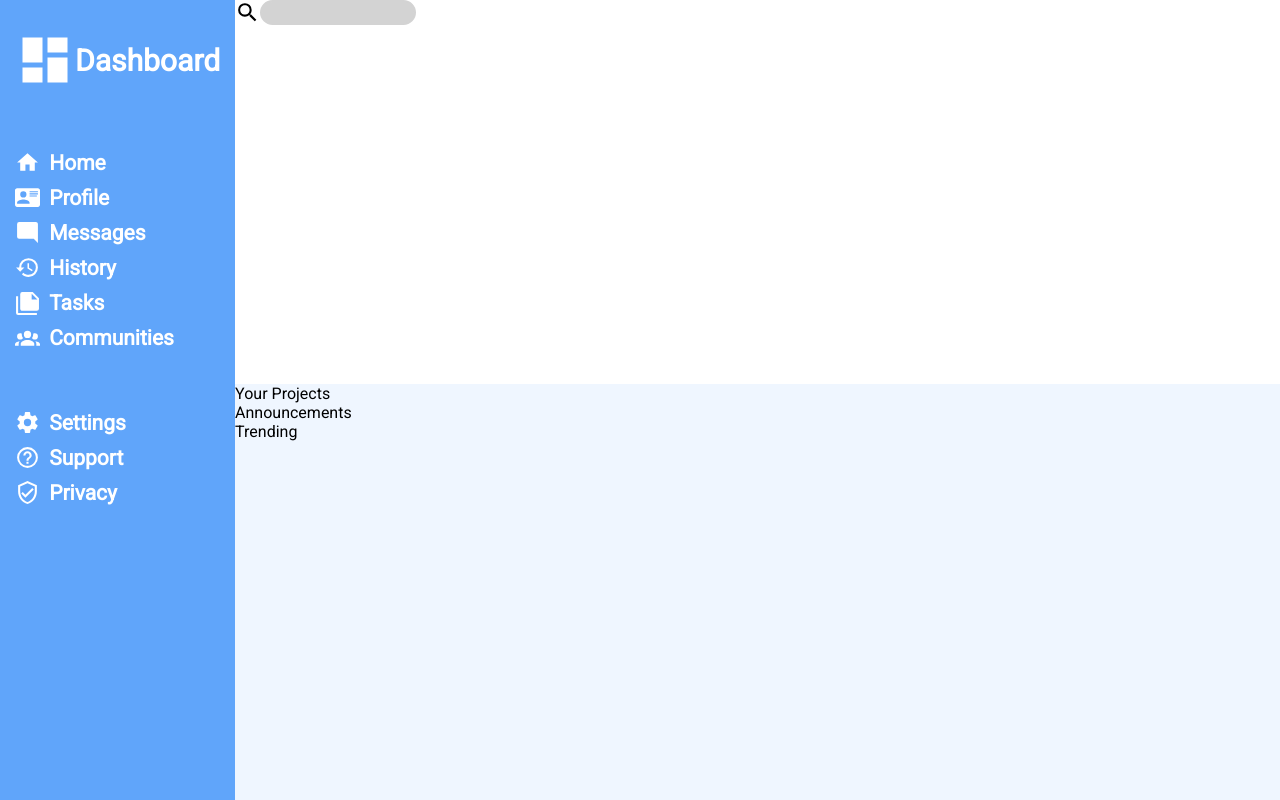
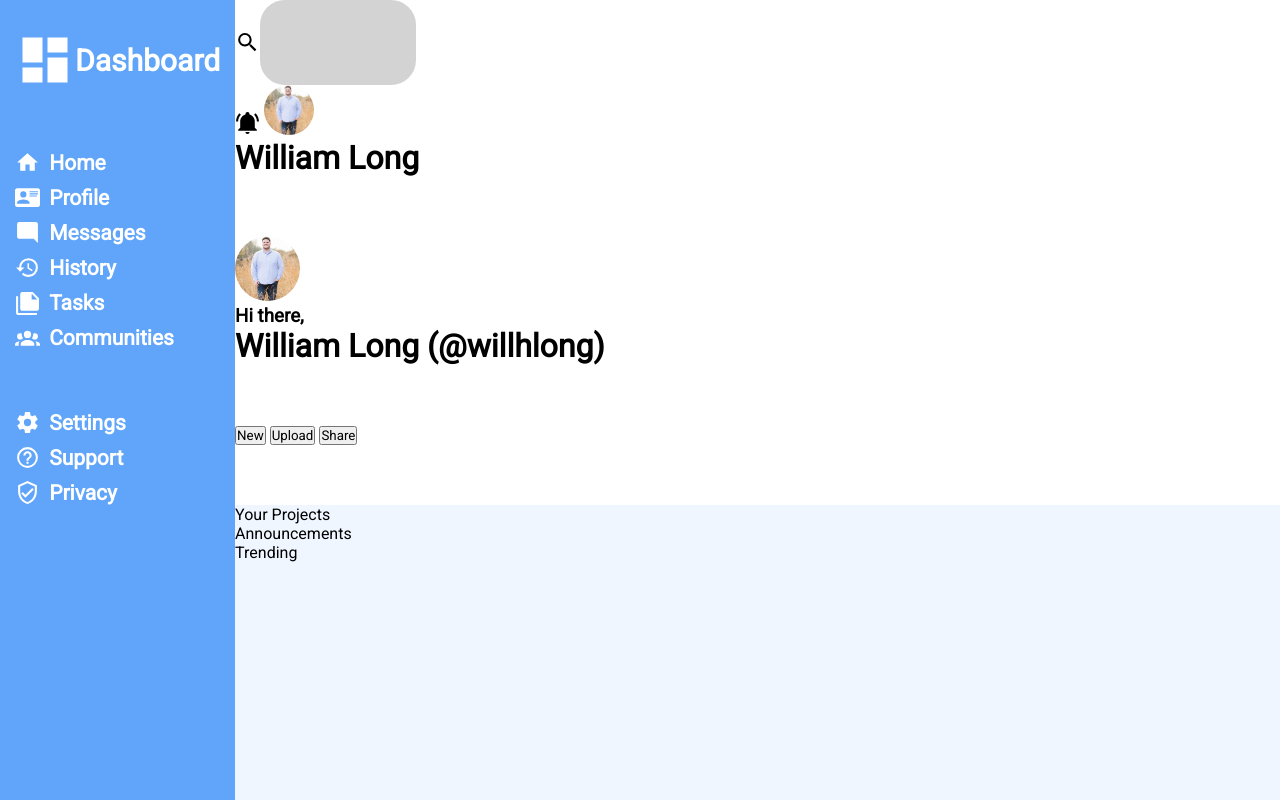
Before and after one commit to willhlong/dashboard, a plain HTML site: page index.html in a window 1280 px wide. Drawn offline with Linux system fonts and the light colour scheme.

Commit message:
Added header HTML content

```diff
--- a/index.html
+++ b/index.html
@@ -11,12 +11,30 @@
 <body>
   <div class="container">
     <div class="header">
-      <div class="search">
+      <div class="header-search">
         <svg xmlns="http://www.w3.org/2000/svg" viewBox="0 0 24 24">
           <title>magnify</title>
           <path d="M9.5,3A6.5,6.5 0 0,1 16,9.5C16,11.11 15.41,12.59 14.44,13.73L14.71,14H15.5L20.5,19L19,20.5L14,15.5V14.71L13.73,14.44C12.59,15.41 11.11,16 9.5,16A6.5,6.5 0 0,1 3,9.5A6.5,6.5 0 0,1 9.5,3M9.5,5C7,5 5,7 5,9.5C5,12 7,14 9.5,14C12,14 14,12 14,9.5C14,7 12,5 9.5,5Z" />
         </svg>
         <input type="text">
+      </div>
+      <div class="header-notifications">
+        <svg xmlns="http://www.w3.org/2000/svg" viewBox="0 0 24 24">
+          <title>bell-ring</title>
+          <path d="M21,19V20H3V19L5,17V11C5,7.9 7.03,5.17 10,4.29C10,4.19 10,4.1 10,4A2,2 0 0,1 12,2A2,2 0 0,1 14,4C14,4.1 14,4.19 14,4.29C16.97,5.17 19,7.9 19,11V17L21,19M14,21A2,2 0 0,1 12,23A2,2 0 0,1 10,21M19.75,3.19L18.33,4.61C20.04,6.3 21,8.6 21,11H23C23,8.07 21.84,5.25 19.75,3.19M1,11H3C3,8.6 3.96,6.3 5.67,4.61L4.25,3.19C2.16,5.25 1,8.07 1,11Z" />
+        </svg>
+        <img src="images/234526617_3055452018077605_801734604203875641_n.jpg" alt="Profile picture of me">
+        <h1>William Long</h1>
+      </div>
+      <div class="header-personal-info">
+        <img src="images/234526617_3055452018077605_801734604203875641_n.jpg" alt="Profile picture of me">
+        <h3>Hi there,</h3>
+        <h1>William Long (@willhlong)</h1>
+      </div>
+      <div class="header-buttons">
+        <button>New</button>
+        <button>Upload</button>
+        <button>Share</button>
       </div>
     </div>
     <div class="left-sidebar">
--- a/style.css
+++ b/style.css
@@ -14,29 +14,43 @@
   box-shadow: 0px 5px 5px black;
   grid-row: 1 / 2;
   grid-column: 2 / 3;
+  display: grid;
 }
 
-.search {
+.header-search {
   display: flex;
 }
 
 /* FIXME: fix border around input box */
-.search input,
-.search input:focus {
+.header-search input,
+.header-search input:focus {
   border: 2px solid lightgray;
   border-radius: 25px;
   background-color: lightgray;
 }
 
-.search svg {
+.header svg {
   width: 25px;
 }
 
+.header-notifications svg {
+  color: white;
+}
+
+.header-notifications img {
+  width: 50px;
+  border-radius: 50%;
+}
+
+.header-personal-info img {
+  width: 65px;
+  border-radius: 50%;;
+}
 /* Styles for sidebar */
 .left-sidebar {
   background-color: #60A5FA;
   color: white;
-  font-weight: bolder;
+  font-weight: bold;
   font-size: 14px;
   grid-area: 1 / 1 / span 2 / 2;
 }
```
Also changed, not shown: images/234526617_3055452018077605_801734604203875641_n.jpg (added).
